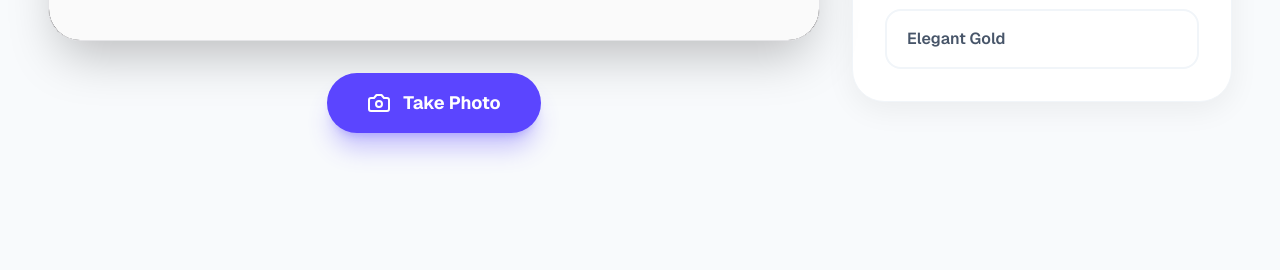
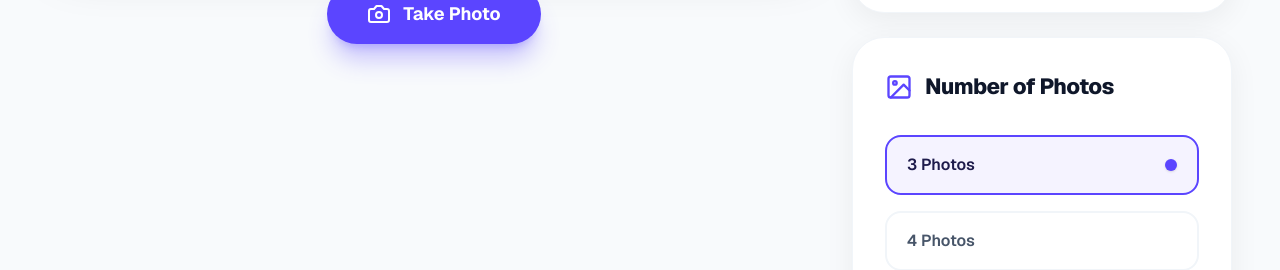
Before and after one commit to gabiXDpapi/waykurap, a Next.js app: page / in a window 1280 px wide. Shown: the part 530-800 px from the top of the page. Built offline with nearby package versions, Linux system fonts and the light colour scheme; no server answers.

Commit message:
feat(page): integrate PhotoCountSelector
Temporary placement of PhotoCountSelector

```diff
--- a/app/page.tsx
+++ b/app/page.tsx
@@ -6,12 +6,14 @@ import { usePhotoCapture } from "../hooks/usePhotoCapture";
 import { CameraPreview } from "../components/CameraPreview";
 import { ActionButtons } from "../components/ActionButtons";
 import { FrameSelector } from "../components/FrameSelector";
-import { FRAMES } from "../constants/config";
+import { PhotoCountSelector } from "../components/PhotoCountSelector";
+import { FRAMES, PHOTO_COUNTS } from "../constants/config";
 
 export default function Home() {
   const { videoRef, stream, error } = useCamera();
   const { photo, handleTakePhoto, handleExportPhoto, handleRetake } = usePhotoCapture(videoRef);
   const [selectedFrame, setSelectedFrame] = useState(FRAMES[1]); // Default to Polaroid
+  const [photoCount, setPhotoCount] = useState(PHOTO_COUNTS[0]); // Default to 3
 
   return (
     <div className="flex items-center justify-center min-h-screen bg-[#F8FAFC] font-sans p-6 md:p-12">
@@ -28,12 +30,19 @@ export default function Home() {
           />
         </div>
 
-        {/* Sidebar UI (Frames only) */}
-        <FrameSelector
-          frames={FRAMES}
-          selectedFrame={selectedFrame}
-          onSelectFrame={setSelectedFrame}
-        />
+        {/* Sidebar UI (Options) */}
+        <div className="flex flex-col gap-6 w-full xl:w-auto items-center xl:items-start">
+          <FrameSelector
+            frames={FRAMES}
+            selectedFrame={selectedFrame}
+            onSelectFrame={setSelectedFrame}
+          />
+          <PhotoCountSelector
+            counts={PHOTO_COUNTS}
+            selectedCount={photoCount}
+            onSelectCount={setPhotoCount}
+          />
+        </div>
 
       </div>
     </div>
```
